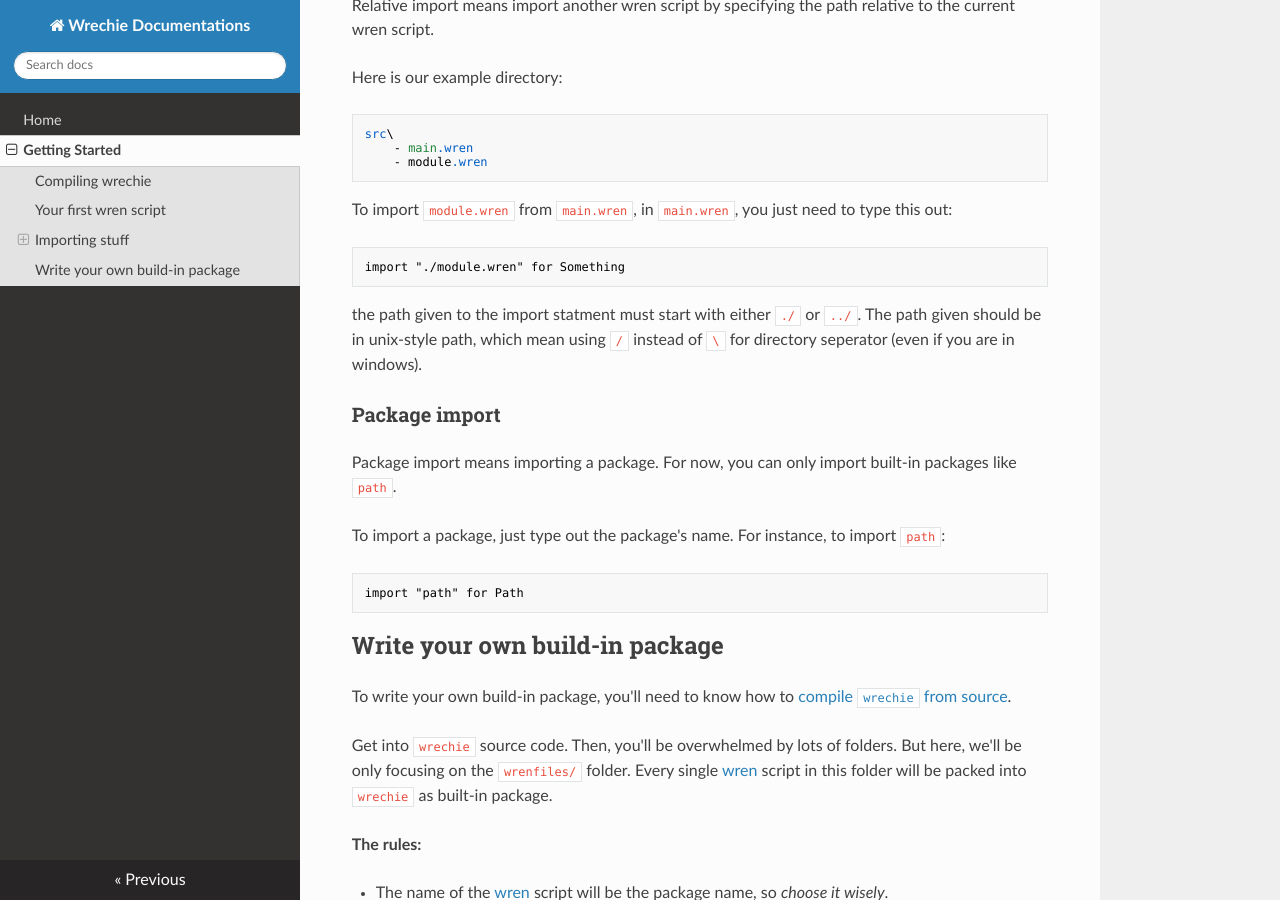
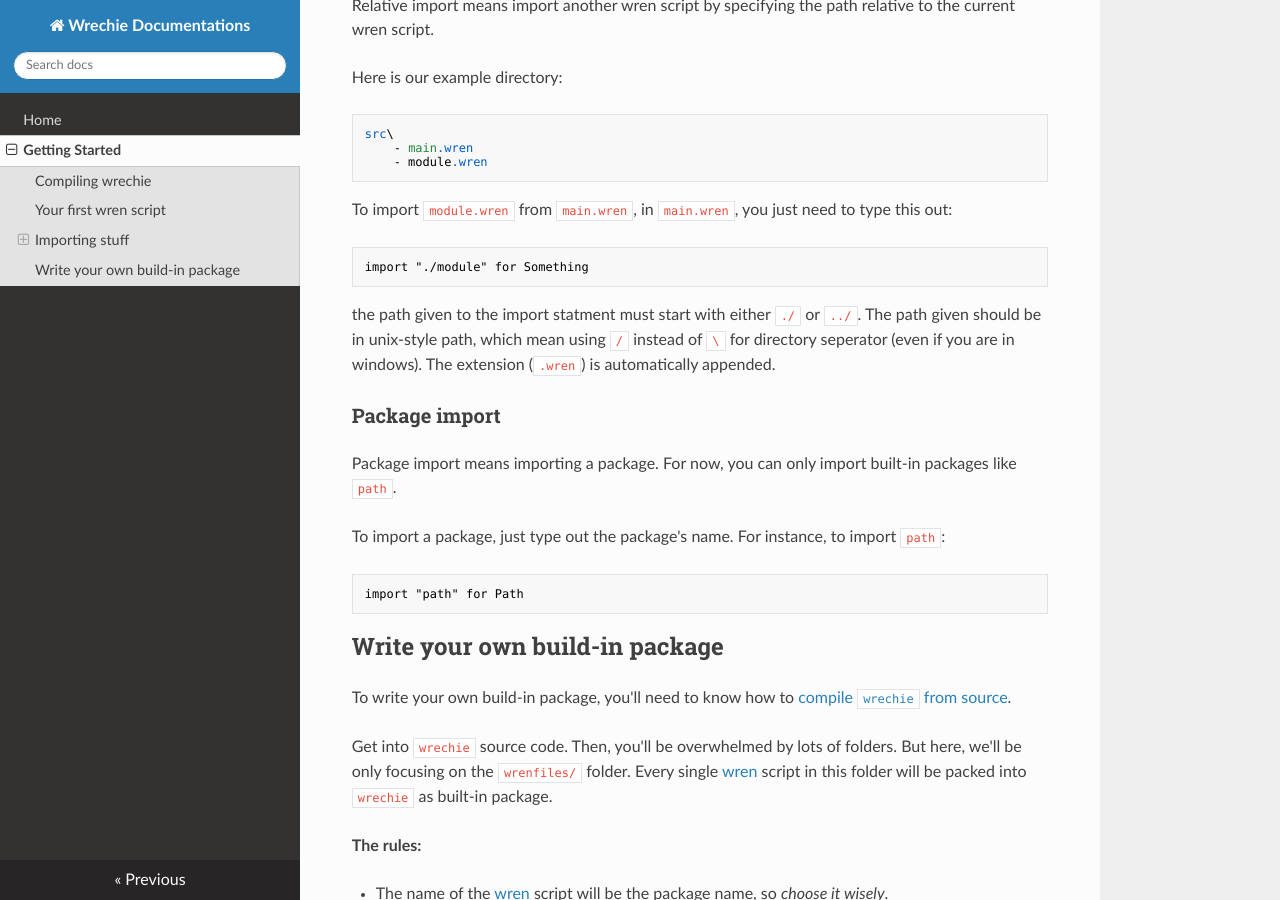
Before and after one commit to RechieKho/wrechie, an MkDocs documentation site: the page built from docs/getting_started.md, in a window 1280 px wide and 900 px high, scrolled down 1163 px. Built offline with MkDocs 1.6.1, drawn with Linux system fonts in a browser that asks for light colours; nearby versions of some CDN libraries.

Commit message:
Make relative import automatically append .wren extension.

````diff
--- a/docs/getting_started.md
+++ b/docs/getting_started.md
@@ -46,10 +46,10 @@ src\
 
 To import `module.wren` from `main.wren`, in `main.wren`, you just need to type this out:
 ```wren
-import "./module.wren" for Something
+import "./module" for Something
 ```
 
-the path given to the import statment must start with either `./` or `../`. The path given should be in unix-style path, which mean using `/` instead of `\` for directory seperator (even if you are in windows).
+the path given to the import statment must start with either `./` or `../`. The path given should be in unix-style path, which mean using `/` instead of `\` for directory seperator (even if you are in windows). The extension (`.wren`) is automatically appended.
 
 
 ### Package import
````
Also changed, not shown: docs/index.md (+1 -1 lines), 1 other file.
